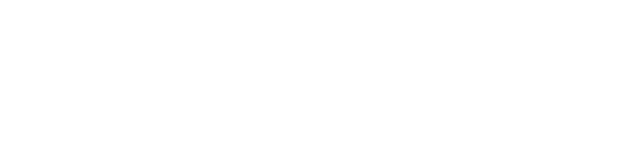
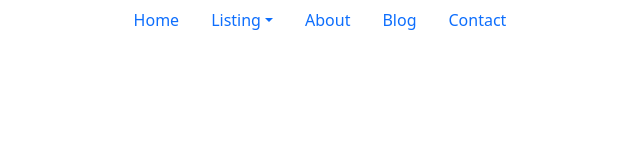
Before and after one commit to hammadz361/new-web, a website: page index.html in a window 1280 px wide. Shown: the whole page, without its empty margins (320-960 px from the left). Drawn offline with nearby package versions, Linux system fonts and the light colour scheme.

Commit message:
Update index.html

```diff
--- a/index.html
+++ b/index.html
@@ -11,14 +11,31 @@
 </head>
 <body>
     <!--Header-->
-    <nav class="navbar navbar-expand-sm bg-transparent navbar-dark fixed-top">
-        <div class="container-fluid">
-          <a class="navbar-brand" href="#">Home</a>
-          <a class="navbar-brand" href="#">Listing</a>
-          <a class="navbar-brand" href="#">Blog</a>
-          <a class="navbar-brand" href="#">Fixed top</a>
-        </div>
-      </nav>
+    <ul class="nav justify-content-center">
+        <li class="nav-item">
+          <a class="nav-link active" aria-current="page" href="#">Home</a>
+        </li>
+        <li class="nav-item dropdown">
+            <a class="nav-link dropdown-toggle" data-bs-toggle="dropdown" href="#" role="button" aria-expanded="false">Listing</a>
+            <ul class="dropdown-menu">
+              <li><a class="dropdown-item" href="#">Action</a></li>
+              <li><a class="dropdown-item" href="#">Another action</a></li>
+              <li><a class="dropdown-item" href="#">Something else here</a></li>
+              <li><hr class="dropdown-divider"></li>
+              <li><a class="dropdown-item" href="#">Separated link</a></li>
+            </ul>
+          </li>
+        <li class="nav-item">
+            <a class="nav-link" href="#">About</a>
+          </li>
+        <li class="nav-item">
+          <a class="nav-link" href="#">Blog</a>
+        </li>
+        <li class="nav-item">
+            <a class="nav-link" href="#">Contact</a>
+          </li>
+      </ul>
+
 </body>
 </html>
 
```
